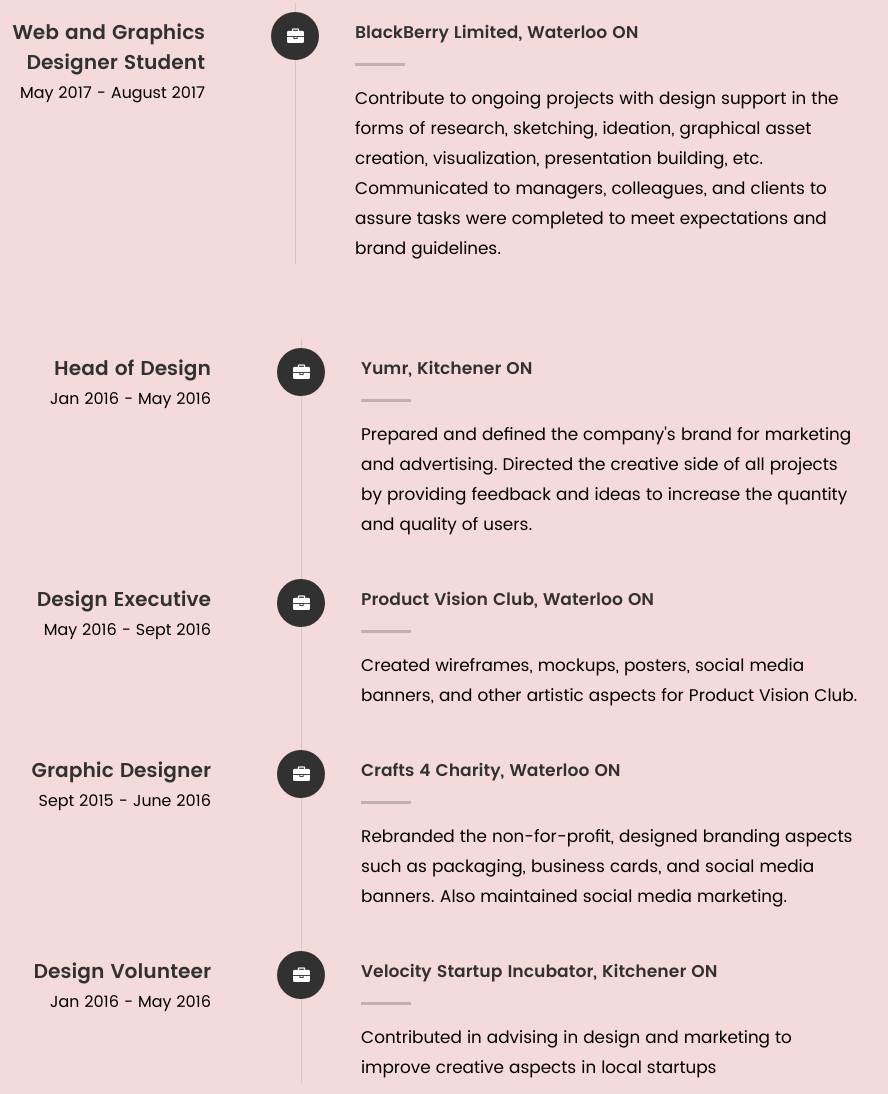
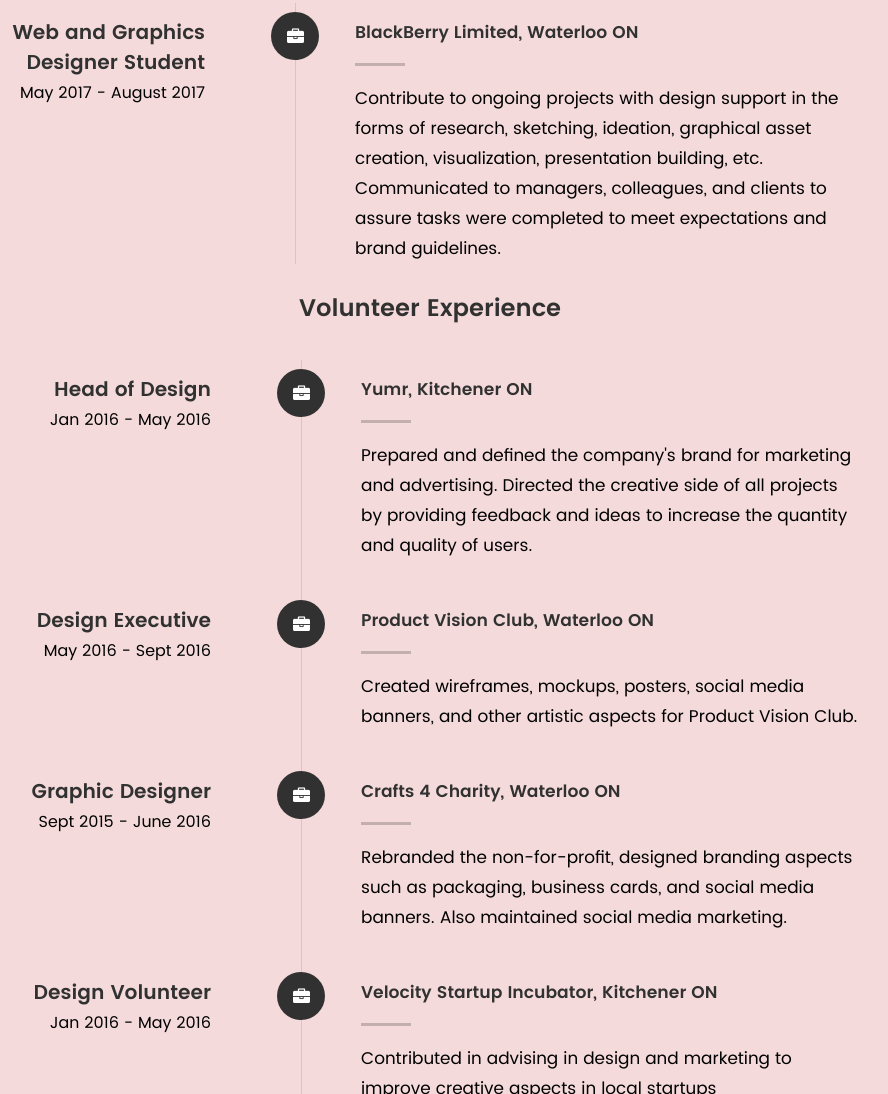
Before and after one commit to southeo/angela-le.github.io, a plain HTML site: page index.html in a window 1280 px wide. Shown: the part 2951-4045 px from the top of the page, without its empty margins (210-1098 px from the left). Drawn offline with Linux system fonts and the light colour scheme; files whose address does not match are found by name.

Commit message:
Update index.html

```diff
--- a/index.html
+++ b/index.html
@@ -264,6 +264,10 @@
 
 	   	</div> <!-- /timeline-block -->
 
+		<div class="col-twelve resume-header">
+
+   			<h2>Volunteer Experience</h2>
+				</div> <!-- /resume-header -->
    		</div> <!-- /resume-header -->
 
    		<div class="col-twelve">
```
